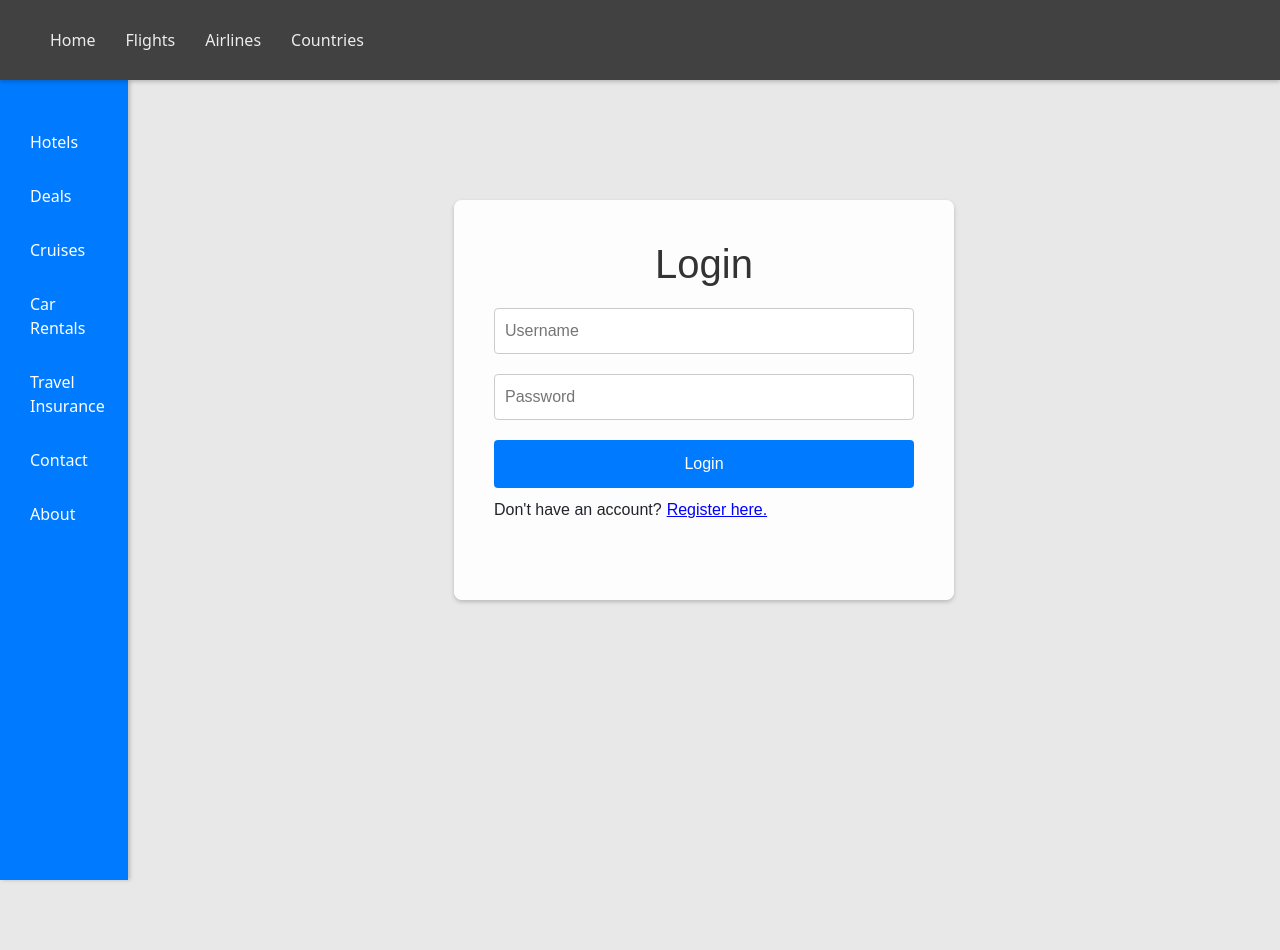
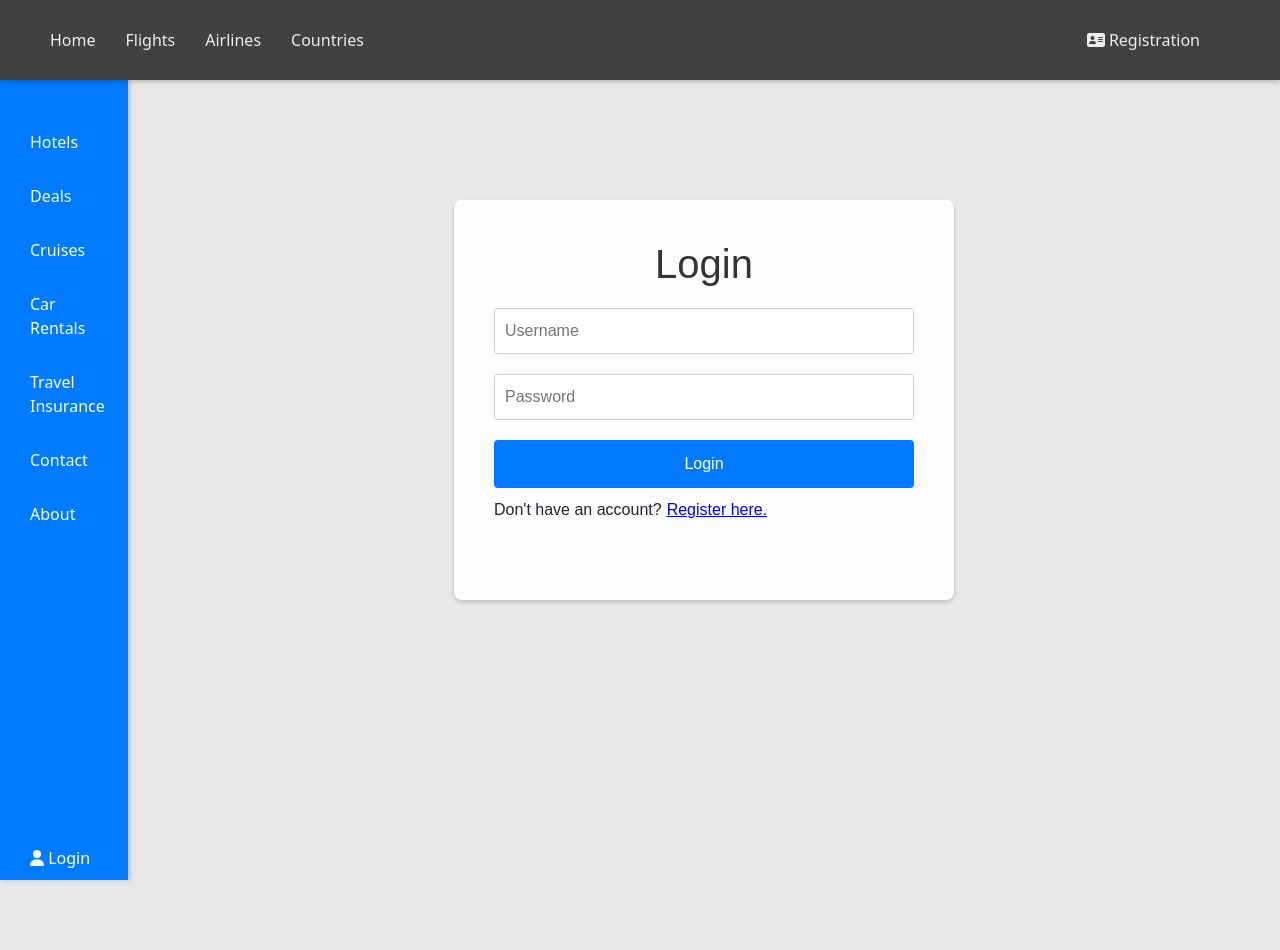
Before and after one commit to ShovalElhaiany/FlightSystemProject-FrontEnd, a React (Create React App) app: page /Login in a window 1280 px wide. Shown: the top 950 px of the page. Built offline with nearby package versions, Linux system fonts and the light colour scheme.

Commit message:
Adaptation to the railway

```diff
--- a/package.json
+++ b/package.json
@@ -17,7 +17,7 @@
     "react-dom": "^18.2.0",
     "react-fontawesome": "^1.7.1",
     "react-router-dom": "^6.15.0",
-    "react-scripts": "5.0.1",
+    "react-scripts": "^5.0.1",
     "web-vitals": "^2.1.4"
   },
   "scripts": {
--- a/src/components/base/TopNav.jsx
+++ b/src/components/base/TopNav.jsx
@@ -31,6 +31,7 @@ const TopNav = () => {
           <li><a href={`/${path}/FlightsTable`}>Flights</a></li>
           <li><a href={`/${path}/AirlinesTable`}>Airlines</a></li>
           <li><a href={`/${path}/CountriesTable`}>Countries</a></li>
+          <li className='registration'><a href={`/Registration`}><FontAwesomeIcon icon={faAddressCard} /> Registration</a></li>
 
           {/* Conditional rendering for customer role */}
           { path === 'customer' && (
--- a/src/config/pages.js
+++ b/src/config/pages.js
@@ -1,6 +1,6 @@
-import Home from '../components/anonymous/Home';
-import Login from '../components/anonymous/Login';
-import Registration from '../components/anonymous/Registration';
+import Home from '../components/anonymous/Home.jsx';
+import Login from '../components/anonymous/Login.jsx';
+import Registration from '../components/anonymous/Registration.jsx';
 import Ad from '../components/base/Ad.jsx';
 import Footer from '../components/base/Footer.jsx';
 import SideNav from '../components/base/SideNav.jsx';
--- a/src/css/base/SideNav.css
+++ b/src/css/base/SideNav.css
@@ -36,5 +36,5 @@
 }
 
 .login {
-  margin-top: 400px;
+  margin-top: 300px;
 }
--- a/src/css/base/TopNav.css
+++ b/src/css/base/TopNav.css
@@ -43,5 +43,8 @@
 }
 
 .registration {
-  margin-left: 1150px;
+  position: absolute;
+  right: 50px;
+  top: 50%;
+  transform: translateY(-50%);
 }
```
Also changed, not shown: 1 other file (tests, documents, lock files or other folders).
